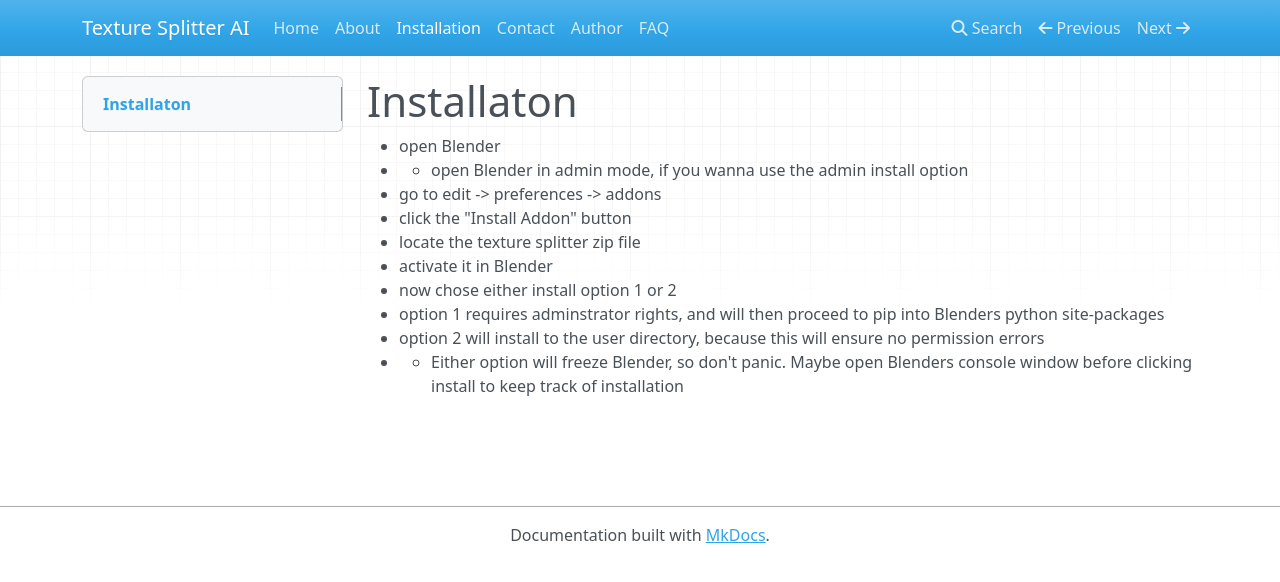
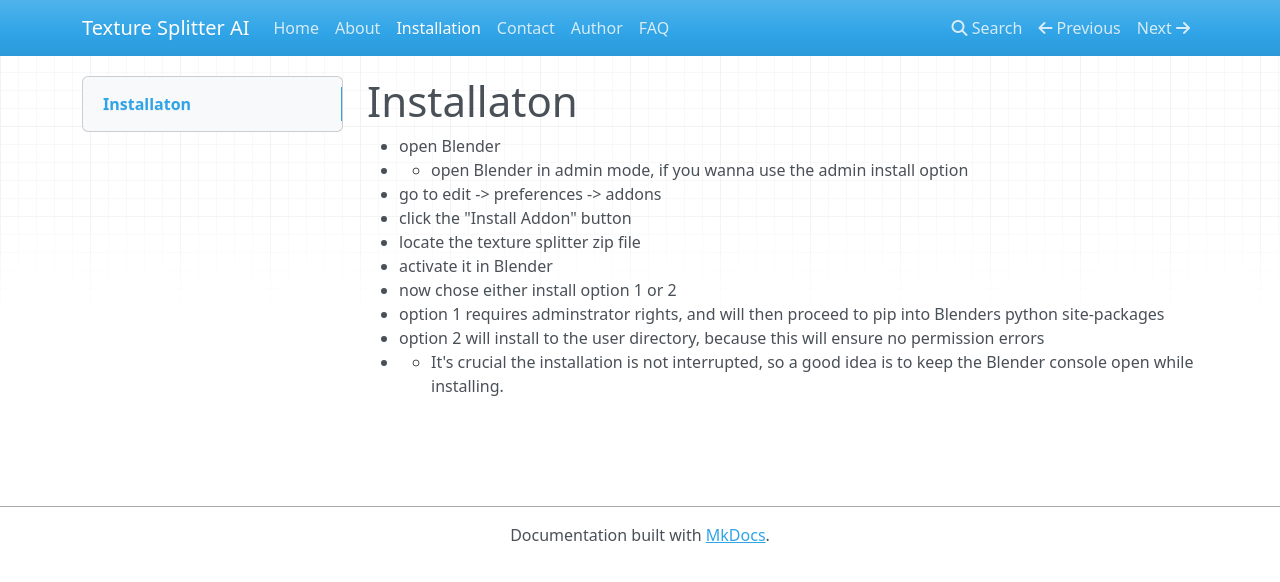
Before and after one commit to AsgerSuhr/TextureSplitterAI, an MkDocs documentation site: the page built from docs/installation.md, in a window 1280 px wide. Shown: the top 582 px of the page. Built offline with MkDocs 1.6.1, drawn with Linux system fonts in a browser that asks for light colours; nearby versions of some CDN libraries.

Commit message:
fixed linux installation

```diff
--- a/docs/installation.md
+++ b/docs/installation.md
@@ -10,5 +10,4 @@
 + option 1 requires adminstrator rights, and will then proceed to pip
 into Blenders python site-packages
 + option 2 will install to the user directory, because this will ensure no permission errors
-+ + Either option will freeze Blender, so don't panic.
-Maybe open Blenders console window before clicking install to keep track of installation
++ + It's crucial the installation is not interrupted, so a good idea is to keep the Blender console open while installing.
```
Also changed, not shown: docs/about.md (+1 -1 lines), site/about/index.html, site/index.html, site/installation/index.html, site/search/search_index.json, 1 other file.
